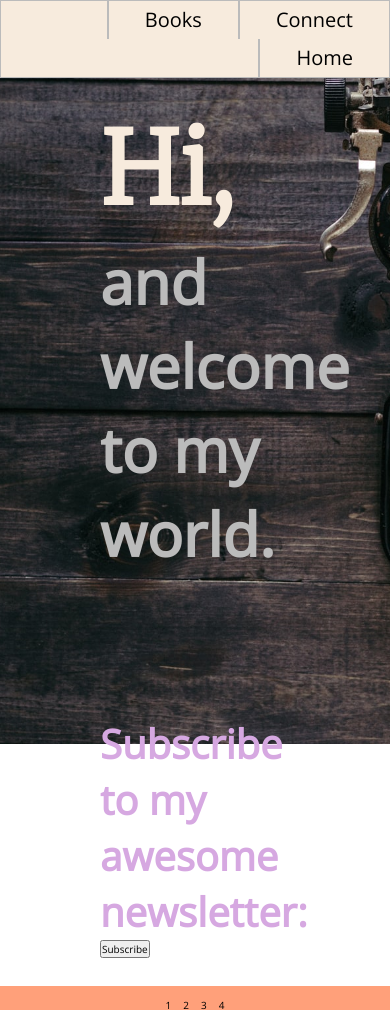
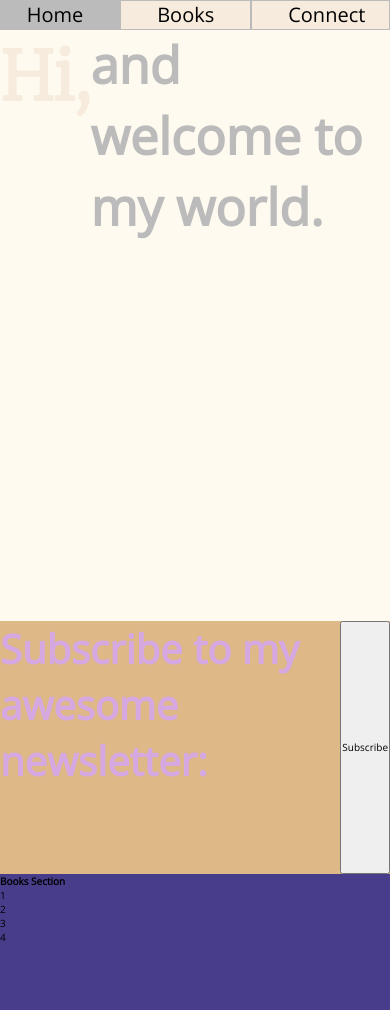
Before and after one commit to asyroyez/vivian-august-books, a plain HTML site: page index.html in a window 390 px wide. Shown: the top 1010 px of the page. Drawn offline with nearby package versions, Linux system fonts and the light colour scheme.

Commit message:
Introduce mobile first CSS Grid design

```diff
--- a/index.html
+++ b/index.html
@@ -16,37 +16,48 @@
     <header>
       <!-- logo -->
       <nav>
-        <ul class="nav-list">
+        <ul class="list nav-list">
+          <li><a href="#top" class="nav-link">Home</a></li>
+          <li><a href="#books" class="nav-link">Books</a></li>
           <li><a href="#connect" class="nav-link">Connect</a></li>
-          <li><a href="#books" class="nav-link">Books</a></li>
-          <li><a href="#top" class="nav-link">Home</a></li>
         </ul>
       </nav>
     </header>
     <main>
-      <section id="top" class="landing-wrapper">
-        <div class="landing-welcome-wrapper">
+      <section id="top" class="box landing-box">
+        <div class="card landing-welcome-card">
           <h1>Hi,</h1>
           <h2>and welcome to my world.</h2>
         </div>
-        <div class="landing-newsletter-wrapper">
+        <div class="card landing-newsletter-card">
           <h3>Subscribe to my awesome newsletter:</h3>
           <button class="newsletter-sub-button">Subscribe</button>
           <!--This element needs to be worked out with client-->
         </div>
       </section>
       <br />
-      <section id="books" class="books-wrapper">
+      <section id="books" class="box books-box">
+        <h1>Books Section</h1>
         <div>1</div>
         <div>2</div>
         <div>3</div>
         <div>4</div>
       </section>
       <br />
-      <section id="connect">
-        <div class="about"></div>
+      <section id="connect" class="box connect-box">
+        <div class="card connect-card">
+          <h1>Connect Section</h1>
+          <h4>Hey there, you can follow me places!</h4>
+        </div>
       </section>
     </main>
-    <footer></footer>
+    <footer>
+      <ul class="list social-list">
+        <li><a href="http://twitter.com">Twitter</a></li>
+        <li><a href="facebook.com">facebook</a></li>
+        <li><a href="youtube.com">YouTube</a></li>
+        <li><a href="discord.com">Discord</a></li>
+      </ul>
+    </footer>
   </body>
 </html>
--- a/main.css
+++ b/main.css
@@ -1,15 +1,26 @@
 :root {
+  /* Grid */
+  /* --grid-rows: 5% 90% 5%; */
+  --grid-columns: 1fr;
+  --grid: 'header' 'landing' 'newsletter' 'books' 'connect' 'footer';
+
+  /* Colors */
+
   --clr-primary-200: #d6a8e1;
   --clr-primary-400: #a463b5;
 
   --clr-neutral-100: #f7ebdd;
   --clr-neutral-900: #bbbbbb;
 
+  /* Typography */
+
+  --ff-size: 62.5%;
+  --ln-height: 1.4;
   --ff-primary: 'Open Sans', sans-serif;
   --ff-accent: 'Merriweather', serif;
 }
 
-/* CSS reset */
+/* Reset */
 
 * {
   margin: 0;
@@ -19,8 +30,15 @@
   box-sizing: border-box;
 }
 
+br {
+  display: none;
+}
+a {
+  text-decoration: none;
+}
+/* Invisible Scrollbar */
+
 html {
-  font-size: 62.5%;
   overflow-y: scroll;
   scroll-behavior: smooth;
 }
@@ -34,36 +52,68 @@ html {
   scrollbar-width: none; /* Firefox */
 }
 
-body {
-  font-family: var(--ff-primary);
-  line-height: 1.4;
+/* Defaults */
+
+.card {
+  display: flex;
+  width: 100%;
+  height: 100%;
+  justify-content: center;
 }
 
-a {
-  text-decoration: none;
+.list {
+  display: flex;
+  list-style: none;
+  justify-content: center;
 }
 
-br {
-  display: none;
+/* Main */
+body {
+  display: grid;
+  grid-template-rows: var(--grid-rows);
+  grid-template-columns: var(--grid-columns);
+  grid-template-areas: var(--grid);
+
+  font-size: var(--ff-size);
+  line-height: var(--ln-height);
+  font-family: var(--ff-primary);
 }
 
 /* Nav */
+header {
+  grid-area: header;
+  width: 100vw;
+  background-color: var(--clr-neutral-100);
+}
+/* logo */
+.nav-list {
+  /* display: flex; */
+  border: 0.1em solid var(--clr-neutral-900);
+}
+.nav-link {
+  border-left: 0.1em solid var(--clr-neutral-900);
+  color: #000;
+  padding: 0.25em 1.8em 0.25em 1.8em;
+  font-size: 2em;
+  text-align: center;
+}
+.nav-link:hover {
+  background-color: var(--clr-neutral-900);
+}
+
+.nav-link:active {
+  background-color: var(--clr-primary-400);
+  color: #fff;
+}
 
 .nav-list {
-  background-color: var(--clr-neutral-100);
-  list-style: none;
-  overflow: hidden;
-  position: fixed;
-  top: 0;
-  width: 100%;
+  /* display: flex; */
   border: 0.1em solid var(--clr-neutral-900);
 }
 
 .nav-link {
   border-left: 0.1em solid var(--clr-neutral-900);
   color: #000;
-  float: right;
-  display: block;
   padding: 0.25em 1.8em 0.25em 1.8em;
   font-size: 2em;
   text-align: center;
@@ -78,44 +128,38 @@ br {
   color: #fff;
 }
 
-/* Landing Section */
+/* Landing */
 
-.landing-wrapper {
-  background-image: url(/bg-image-home.jpg);
-  background-size: cover;
-  background-repeat: no-repeat;
-  background-position: center -10em;
+.landing-box {
+  background-color: crimson;
   height: 100vh;
 }
 
-.landing-welcome-wrapper {
-  margin: 0 5em;
-  padding: 10em 5em;
-  display: block;
-  float: left;
-  /* background-color: rgba(rgb(228, 153, 153); */
+.landing-welcome-card {
+  grid-area: landing;
+  background-color: floralwhite;
+  height: 70vh;
 }
 
-.landing-welcome-wrapper h1 {
+.landing-welcome-card h1 {
   font-family: var(--ff-accent);
   color: var(--clr-neutral-100);
-  font-size: 10em;
+  font-size: 8vh;
 }
 
-.landing-welcome-wrapper h2 {
+.landing-welcome-card h2 {
   font-family: var(--ff-primary);
   color: var(--clr-neutral-900);
-  font-size: 6em;
+  font-size: 6vh;
 }
 
-.landing-newsletter-wrapper {
-  margin: 0 5em;
-  padding: 4em 5em;
-  display: block;
-  float: left;
+.landing-newsletter-card {
+  grid-area: newsletter;
+  height: 30vh;
+  background-color: burlywood;
 }
 
-.landing-newsletter-wrapper h3 {
+.landing-newsletter-card h3 {
   font-family: var(--ff-primary);
   color: var(--clr-primary-200);
   font-size: 4em;
@@ -123,19 +167,22 @@ br {
 
 /* Books Section  */
 
-.books-wrapper {
-  --gap: 1.2em;
+.books-box {
+  grid-area: books;
+  background-color: darkslateblue;
   height: 100vh;
-  display: inline-flex;
-  flex-wrap: wrap;
-  justify-content: center;
-  /* align-items: flex-start; */
-  flex-direction: row;
-  background-color: lightsalmon;
-  margin: calc(-1 * var(--gap)) 0 0 calc(-1 * var(--gap));
-  width: calc(100% + var(--gap));
 }
 
-.books-wrapper > div {
-  margin: var(--gap) 0 0 var(--gap);
+/* Connect Section */
+
+.connect-box {
+  grid-area: connect;
+  background-color: chartreuse;
+  height: 100vh;
 }
+
+/* Social Media / Footer */
+footer {
+  grid-area: footer;
+  background-color: #6a6aa2;
+}
```
Also changed, not shown: bg-image-home.jpg (deleted), 1 other file.
